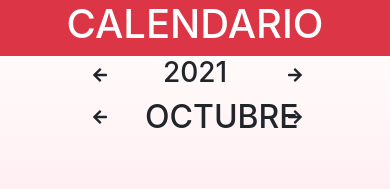
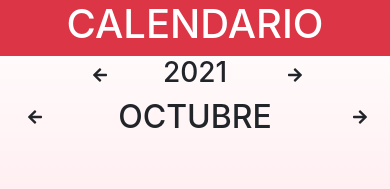
Before and after one commit to carolinarozo/calendario, a plain HTML site: page index.html in a window 390 px wide. Shown: the top 189 px of the page. Drawn offline with nearby package versions, Linux system fonts and the light colour scheme.

Commit message:
Update index.html

```diff
--- a/index.html
+++ b/index.html
@@ -56,7 +56,7 @@
                 <button id="atrasMes" class="btn"><i class="fa fa-arrow-left" aria-hidden="true"></i> </button>
             </div>
 
-            <div class="col-4 text-center">
+            <div class="col-8 col-md-4 text-center">
 
                 <h2 id="mes"></h2>
 
```
